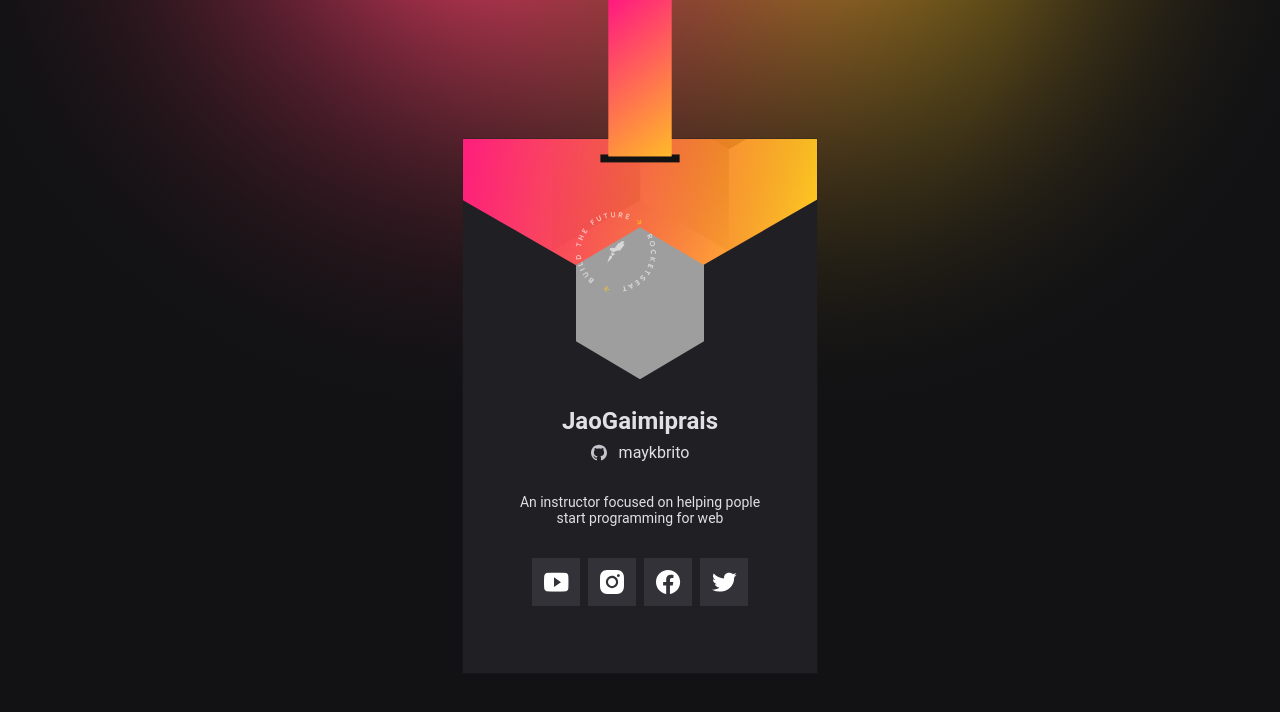
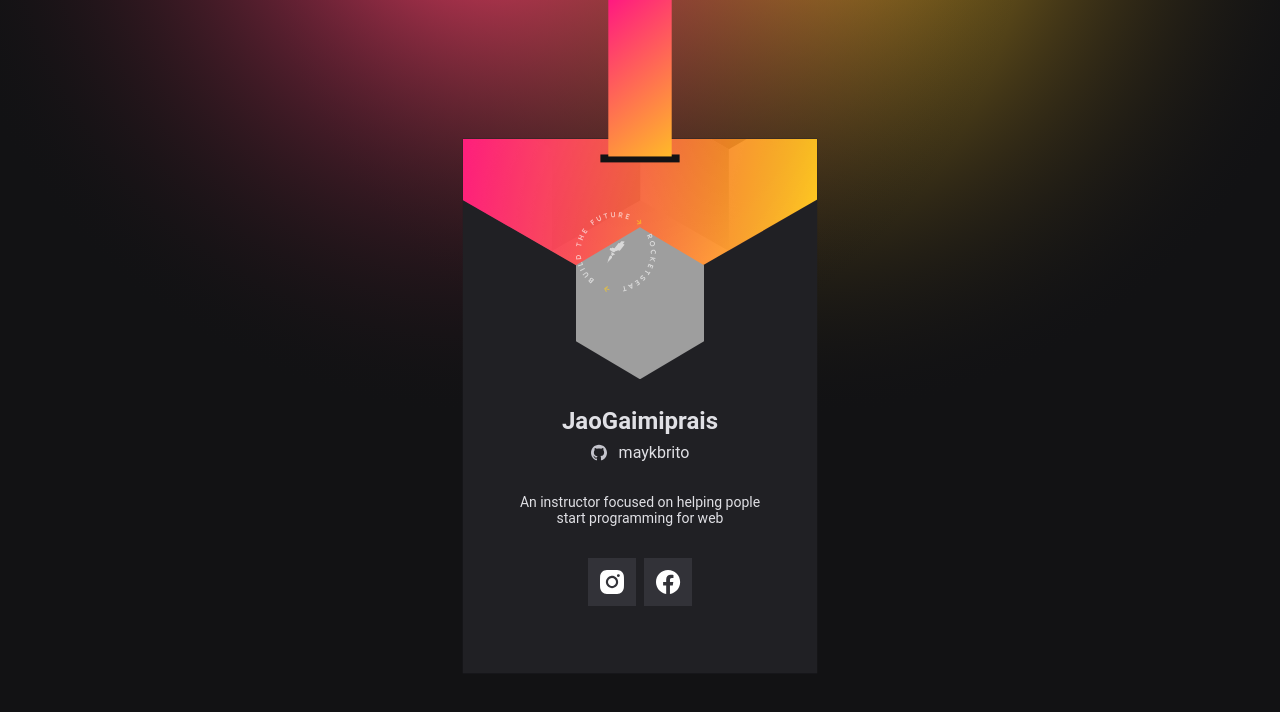
Before and after one commit to JaoGaimiprais/cracha-nlw, a plain HTML site: page index.html in a window 1280 px wide. Drawn offline with Linux system fonts and the light colour scheme; no server answers; grey boxes are pictures that could not be loaded; a web font is replaced by a local one.

Commit message:
Add files via upload

```diff
--- a/index.html
+++ b/index.html
@@ -47,11 +47,6 @@
         </p>
 
         <ul id="social_media_links">
-          <li class="youtube">
-            <a href="https://youtube.com/" target="_blank">
-              <img src="images/youtube.svg" alt="ícone youtube" />
-            </a>
-          </li>
           <li class="instagram">
             <a href="https://instagram.com/jv_smartins" target="_blank">
               <img src="images/instagram.svg" alt="ícone instagram" />
@@ -65,11 +60,6 @@
               <img src="images/facebook.svg" alt="ícone facebook" />
             </a>
           </li>
-          <li class="twitter">
-            <a href="https://twitter.com/" target="_blank">
-              <img src="images/twitter.svg" alt="ícone twitter" />
-            </a>
-          </li>
         </ul>
       </div>
     </main>
```
